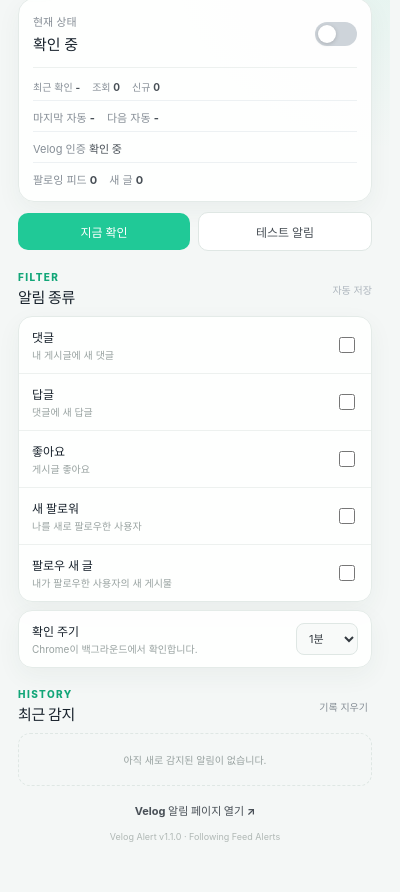
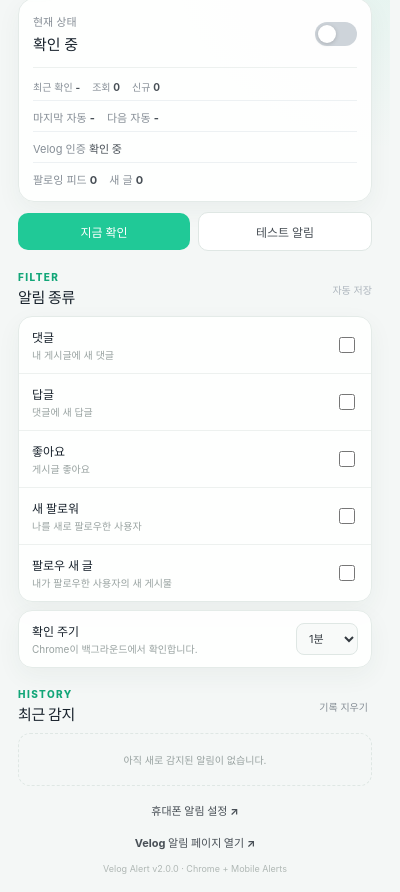
Before and after one commit to 0JDaEun/velog-alert, a browser extension: page src/popup/popup.html in a window 400 px wide. Shown: the part 78-970 px from the top of the page. Before the commit the page ends 938 px from the top, so only its background shows below. Drawn offline with Linux system fonts and the light colour scheme.

Commit message:
feat: link mobile push settings from popup

```diff
--- a/src/popup/popup.html
+++ b/src/popup/popup.html
@@ -129,11 +129,15 @@
         <p id="historyEmpty" class="empty">아직 새로 감지된 알림이 없습니다.</p>
       </section>
 
+      <a class="velog-link" href="../mobile/options.html" target="_blank">
+        휴대폰 알림 설정 ↗
+      </a>
+
       <a class="velog-link" href="https://velog.io/notifications" target="_blank">
         Velog 알림 페이지 열기 ↗
       </a>
 
-      <footer>Velog Alert v1.1.0 · Following Feed Alerts</footer>
+      <footer>Velog Alert v2.0.0 · Chrome + Mobile Alerts</footer>
     </main>
 
     <script type="module" src="./popup.js"></script>
```
